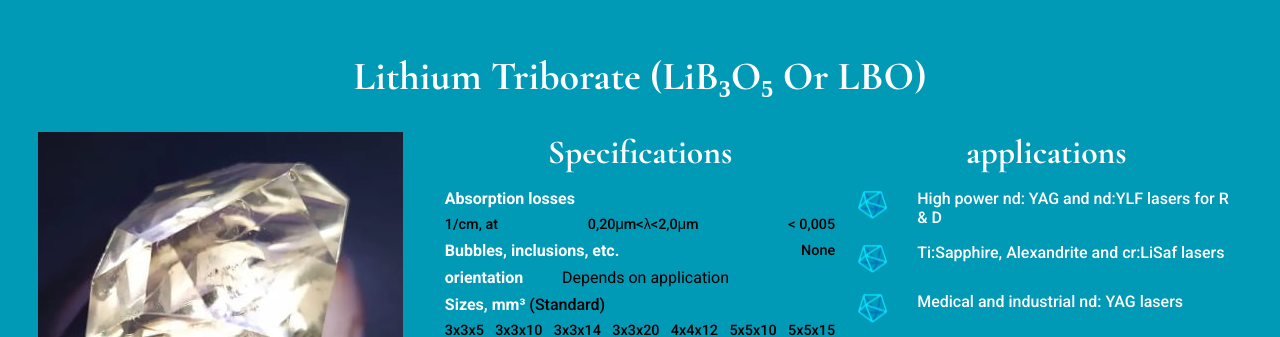
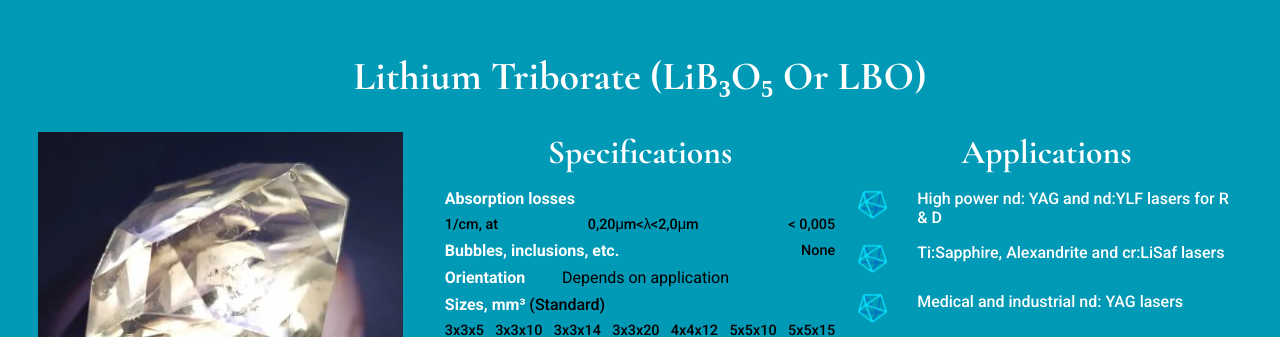
Before and after one commit to Asadulla1023/crystall-app, a Next.js app: page /en in a window 1280 px wide. Shown: the part 860-1197 px from the top of the page. Built offline with nearby package versions, Linux system fonts and the light colour scheme.

Commit message:
finished

```diff
--- a/app/[locale]/page.tsx
+++ b/app/[locale]/page.tsx
@@ -317,7 +317,7 @@ function Product({ id, title, advantages, images, route, specifications, applica
               </div>
             </div>
             <div className={styles.productSection}>
-              <h2>{pathname === "/uz" ? "Ilovalar" : "applications"}</h2>
+              <h2>{pathname === "/uz" ? "Ilovalar" : "Applications"}</h2>
               <div style={{
                 marginTop: 16
               }} className={styles.advantagesWrapper}>
@@ -481,7 +481,7 @@ const products = [
         value: "None"
       },
       orient: {
-        title: "orientation",
+        title: "Orientation",
         value: "Depends on application"
       },
       size: {
@@ -562,7 +562,7 @@ const products = [
         array2: ["8x10x12", "5x5x1", "5x5x0,5", "7x7x0,1", "7x7x0,01"]
       },
       orient: {
-        title: "orientation",
+        title: "Orientation",
         value: "Depends on application, contact us to determine orientation for your element"
       },
       awd: [
@@ -632,7 +632,7 @@ const products = [
         value: "None"
       },
       orient: {
-        title: "orientation",
+        title: "Orientation",
         value: "Depends on application, contact us to determine orientation for your element"
       },
       size: {
```
